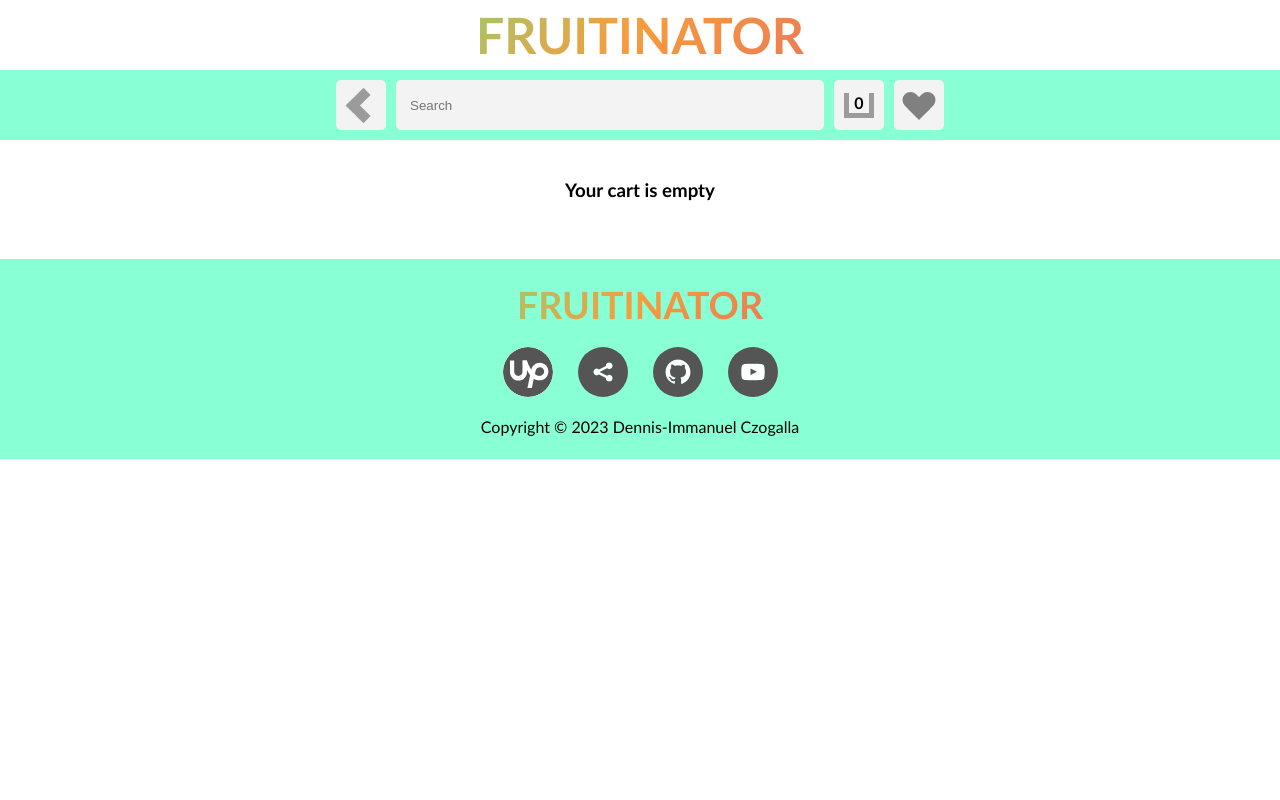
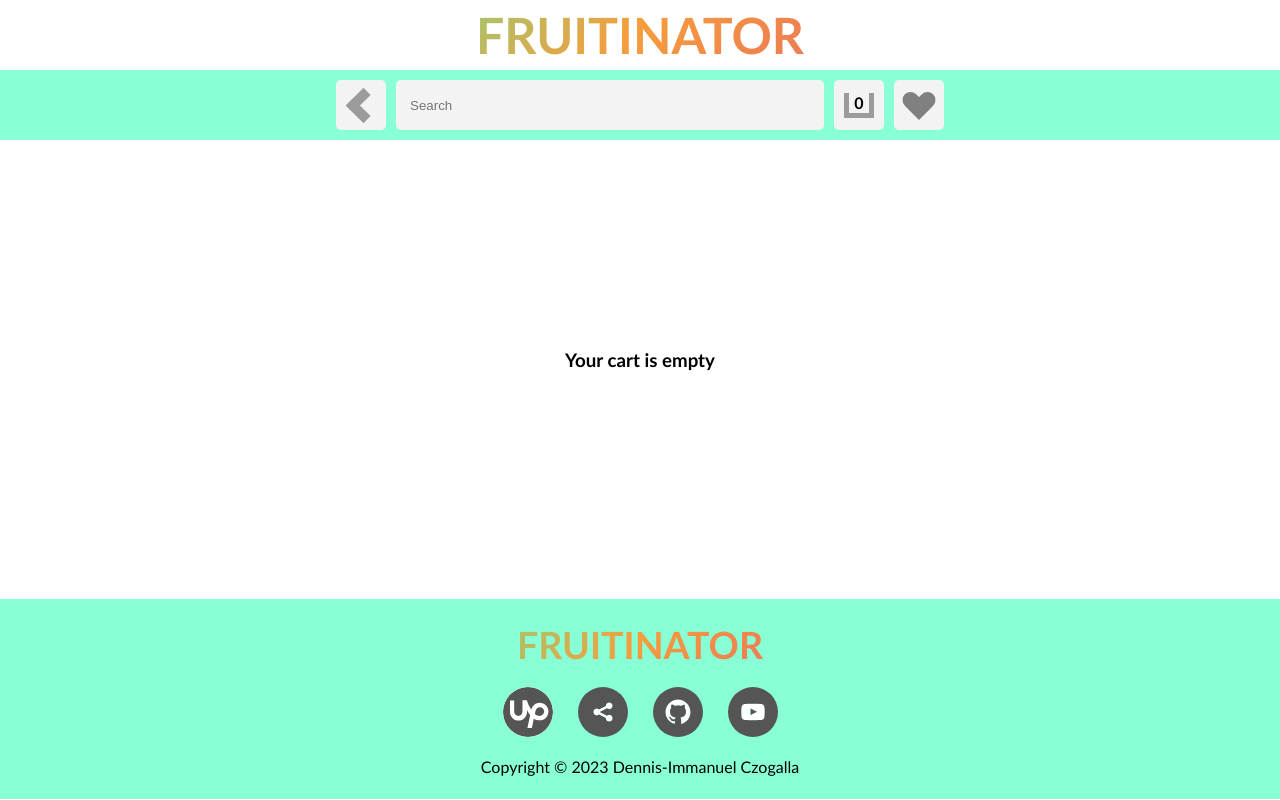
Before and after one commit to denczo/fruitinator, a React (Create React App) app in the folder frontend/: page /#/cart in a window 1280 px wide. Built offline with nearby package versions, Linux system fonts and the light colour scheme.

Commit message:
FIX: minor styling fixes footer

```diff
--- a/frontend/public/index.html
+++ b/frontend/public/index.html
@@ -24,7 +24,7 @@
       work correctly both with client-side routing and a non-root public URL.
       Learn how to configure a non-root public URL by running `npm run build`.
     -->
-    <title>React App</title>
+    <title>Fruitinator</title>
   </head>
   <body>
     <noscript>You need to enable JavaScript to run this app.</noscript>
--- a/frontend/src/navigation/sortbar/Sortbar.css
+++ b/frontend/src/navigation/sortbar/Sortbar.css
@@ -1,11 +1,11 @@
 #Sortbar{
     width: 100%;
     display: flex;
-    /* height: 40px; */
+    height: 40px;
     /* padding: 15px; */
     justify-content: right;
     margin-bottom: 10px;
-    /* background-color: grey; */
+
 }
 
 #Sortbar select{
--- a/frontend/src/screens/cartOverview/CartOverview.js
+++ b/frontend/src/screens/cartOverview/CartOverview.js
@@ -8,7 +8,7 @@ const CartOverview = () => {
 
     let totalSum = 0;
 
-    return (<div className="CartOverview">
+    return (<div>
         {store.getCartCount() > 0 ? (
             <>
                 <h2 style={{ textAlign: 'center' }}>Cart Overview</h2>
@@ -28,7 +28,7 @@ const CartOverview = () => {
                 </table>
                 <h2 style={{ textAlign: 'right' }}>Order total: {totalSum.toFixed(2)} $</h2>
                 <p style={{ textAlign: 'right' }}>Excluding shipping costs</p>
-            </>) : (<h3 style={{ textAlign: 'center' }}>Your cart is empty</h3>)}
+            </>) : (<h3>Your cart is empty</h3>)}
     </div>);
 }
 
--- a/frontend/src/screens/productOverview/components/product/Product.css
+++ b/frontend/src/screens/productOverview/components/product/Product.css
@@ -4,9 +4,10 @@
     flex-direction: column;
     border-radius: 0px 0px 20px 0px;
     /* border-radius: 20px; */
-    aspect-ratio: 1 / 1;
-    width: 50%;
+    /* aspect-ratio: 1 / 1; */
+    /* width: 50%; */
     width: 250px;
+    height: 250px;
     /* max-width: 250px; */
     /* min-width: 250px; */
     margin: 9px;
--- a/frontend/src/structure/content/Content.css
+++ b/frontend/src/structure/content/Content.css
@@ -1,14 +1,16 @@
 .Content {
     display: flex;
     justify-content: center;
-    height: 100%;
-    min-height: 100%;
+    /* height: 100%; */
+    /* min-height: 100%; */
+    min-height: calc(100vh - 401px);
     padding: 20px 0px 40px 0px;
     /* background: linear-gradient(#efefef, #ffffff); */
     /* box-shadow: 10px 10px 50px 0 rgba(0, 0, 0, 0.1); */
     overflow-y: scroll;
     -ms-overflow-style: none;  /* IE and Edge */
     scrollbar-width: none;  /* Firefox */
+    align-items: center;
 }
 
 /* Hide scrollbar for Chrome, Safari and Opera */
--- a/frontend/src/structure/footer/Footer.css
+++ b/frontend/src/structure/footer/Footer.css
@@ -11,6 +11,6 @@
     min-height: 200px;
     height: 100%;
     text-align: center;
-    position: sticky;
+    /* position: sticky; */
     top: 100vh;
 }
```
